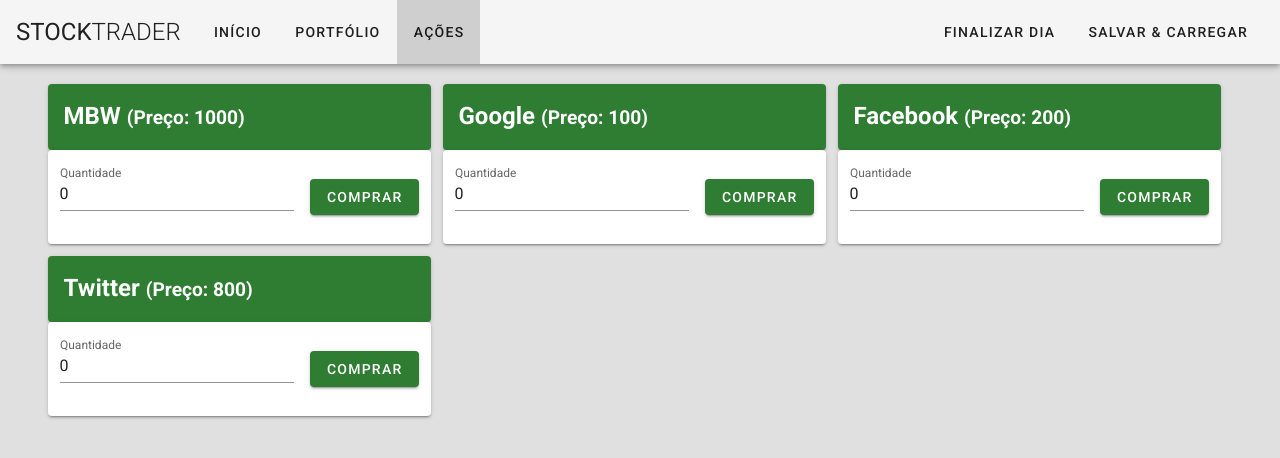
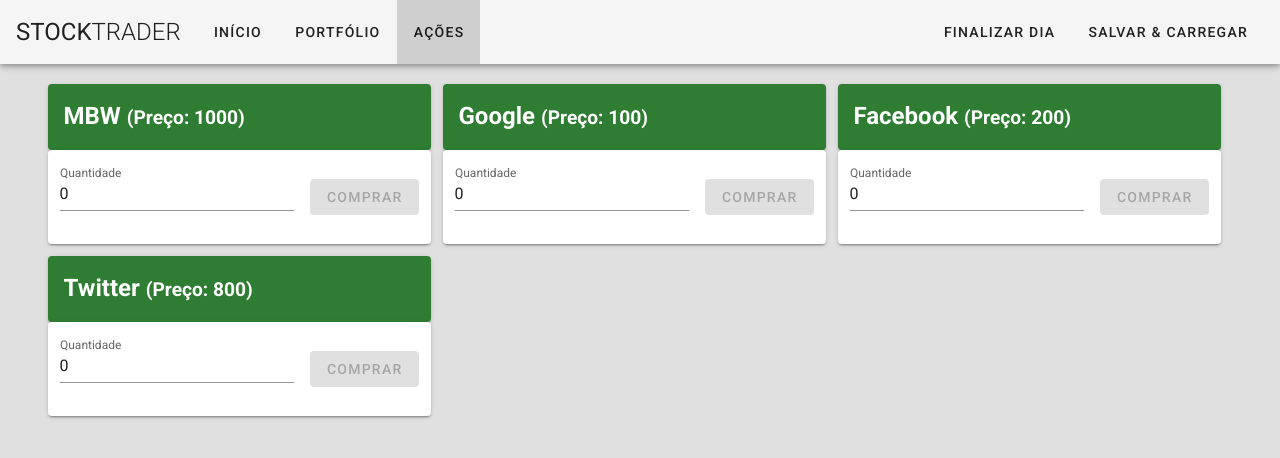
Before and after one commit to freaklucas/stock-trader, a Vue app: page /stocks in a window 1280 px wide. Shown: the top 458 px of the page. Built offline with nearby package versions, Linux system fonts and the light colour scheme.

Commit message:
lidando com validaçoes

```diff
--- a/src/components/stocks/Stock.vue
+++ b/src/components/stocks/Stock.vue
@@ -15,7 +15,11 @@
           type="number"
           v-model.number="quantity"
         />
-        <v-btn class="green darken-3 white--text ml-4" @click="buyStock">
+        <v-btn
+          class="green darken-3 white--text ml-4"
+          :disabled="quantity <= 0 || !Number.isInteger(quantity)"
+          @click="buyStock"
+        >
           Comprar
         </v-btn>
       </v-container>
```
